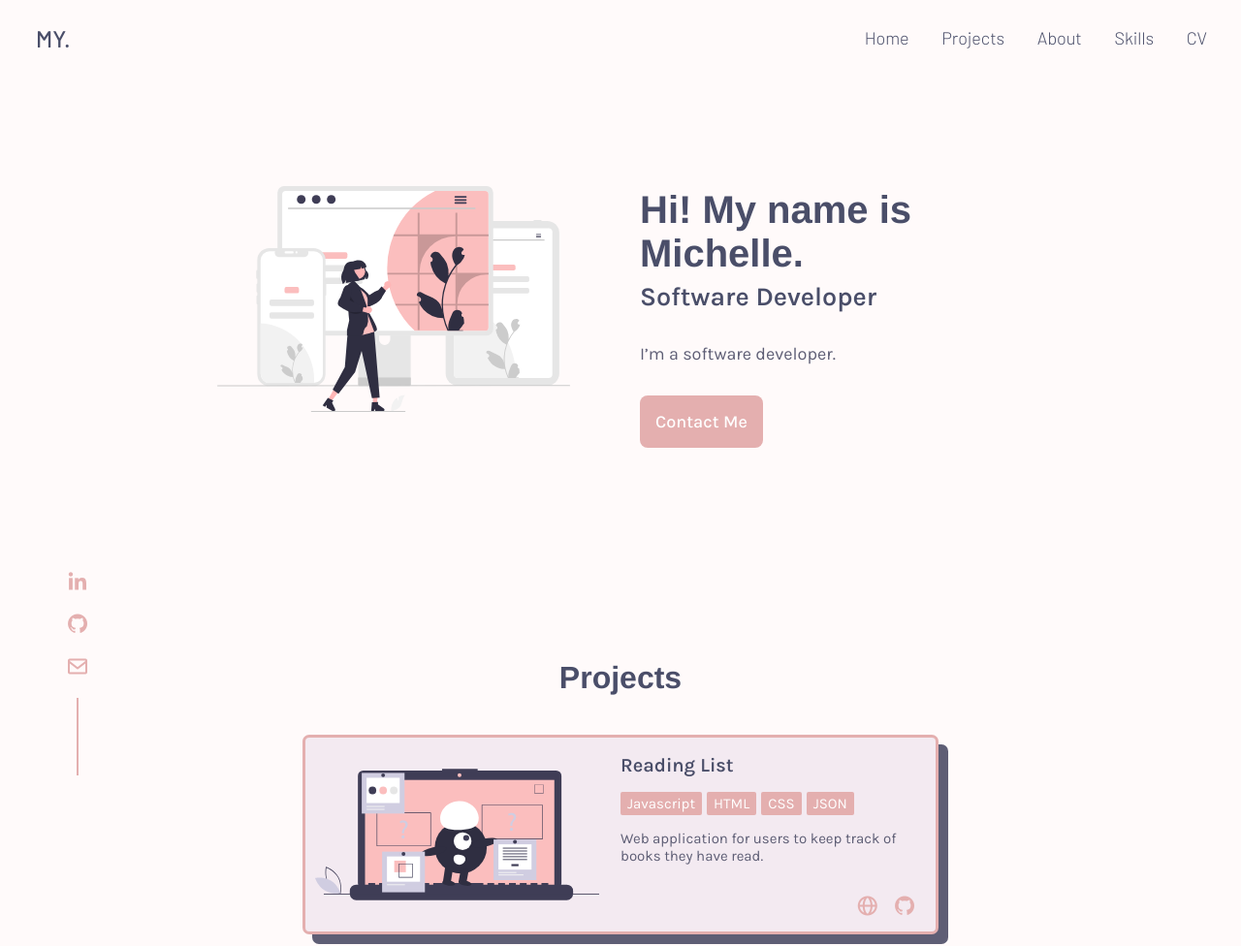
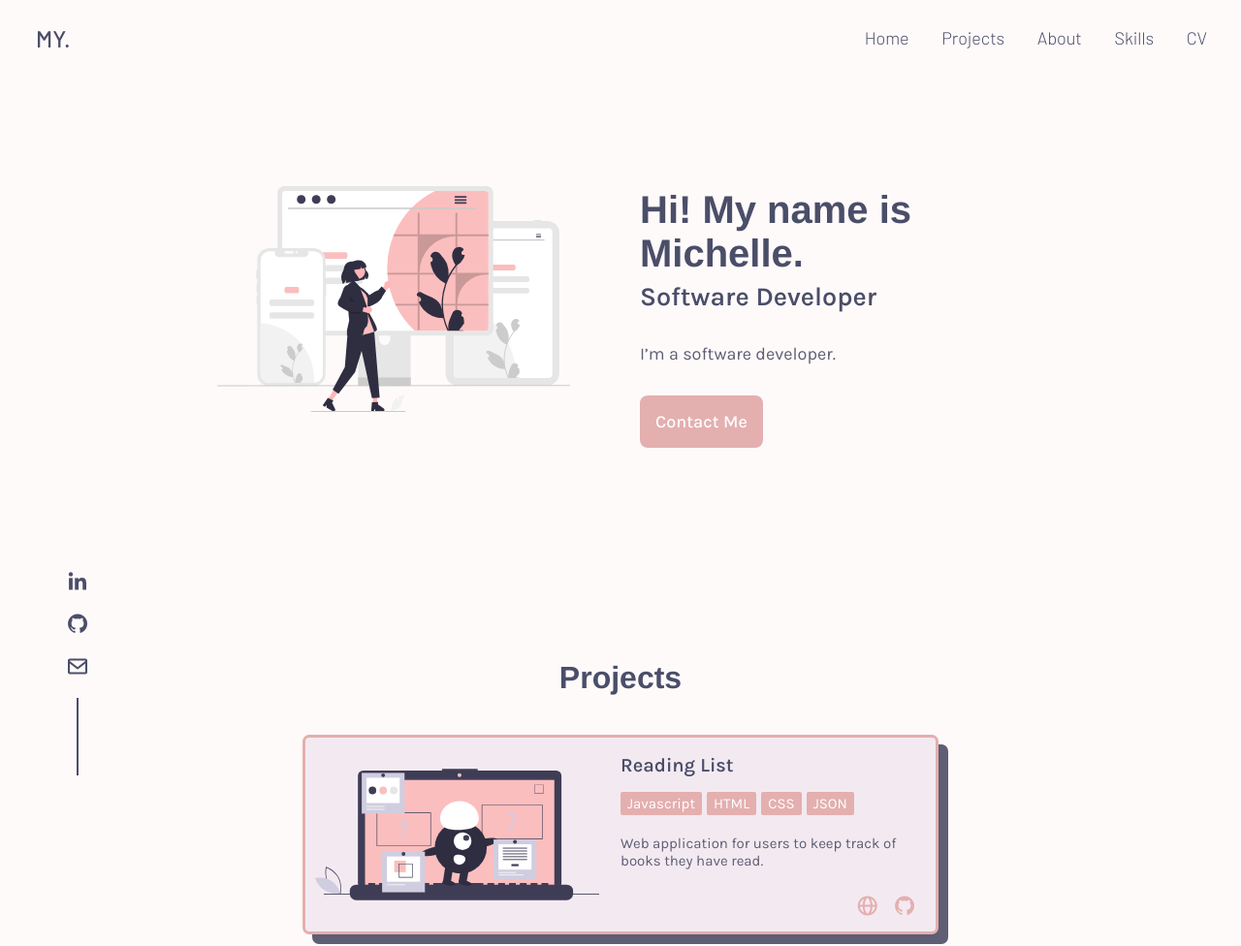
Before and after one commit to myu230/myu230.github.io, a plain HTML site: page index.html in a window 1280 px wide. Shown: the top 976 px of the page at 97% size. Drawn offline with nearby package versions, Linux system fonts and the light colour scheme.

Commit message:
Changed css

```diff
--- a/css/style.css
+++ b/css/style.css
@@ -277,7 +277,7 @@ img{
 
 .sb__social-icon{
     font-size: 1.5rem;
-    color: var(--accent-colour);
+    color: var(--link-colour);
 }
 
 .sb__social-icon:hover{
@@ -286,7 +286,7 @@ img{
 
 .vline{
     margin-top: 1rem;
-    border-left: 2px solid var(--accent-colour);
+    border-left: 2px solid var(--link-colour);
     height: 80px;
 }
 
@@ -439,6 +439,7 @@ img{
 
 .project__info ul{
     display: flex;
+    flex-wrap: wrap;
     padding: 0;
     font-size: var(--normal-font-size);
 }
@@ -446,6 +447,7 @@ img{
 .project__info li{
   padding:  3px 7px;
   margin-right: 5px;
+  margin-bottom: 5px;
   background-color: var(--accent-colour);
   border-radius: 2px;
   color: white;
```
